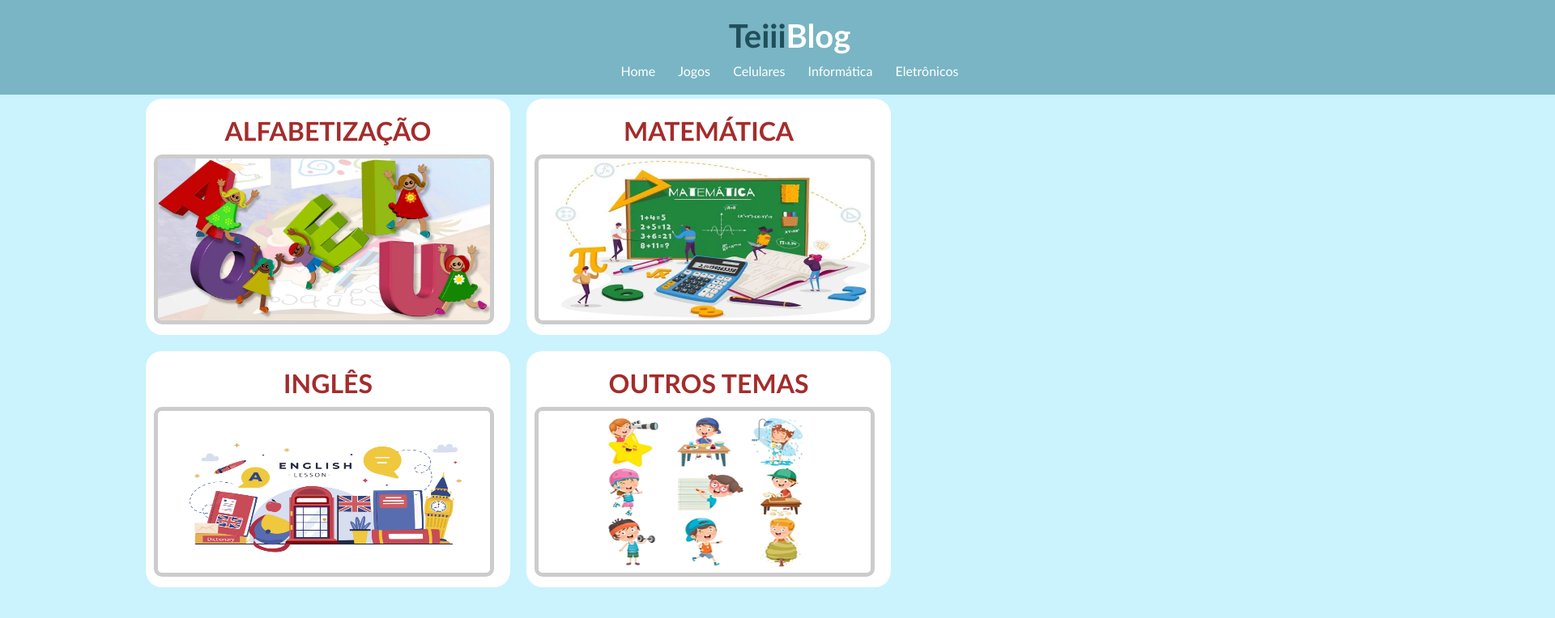
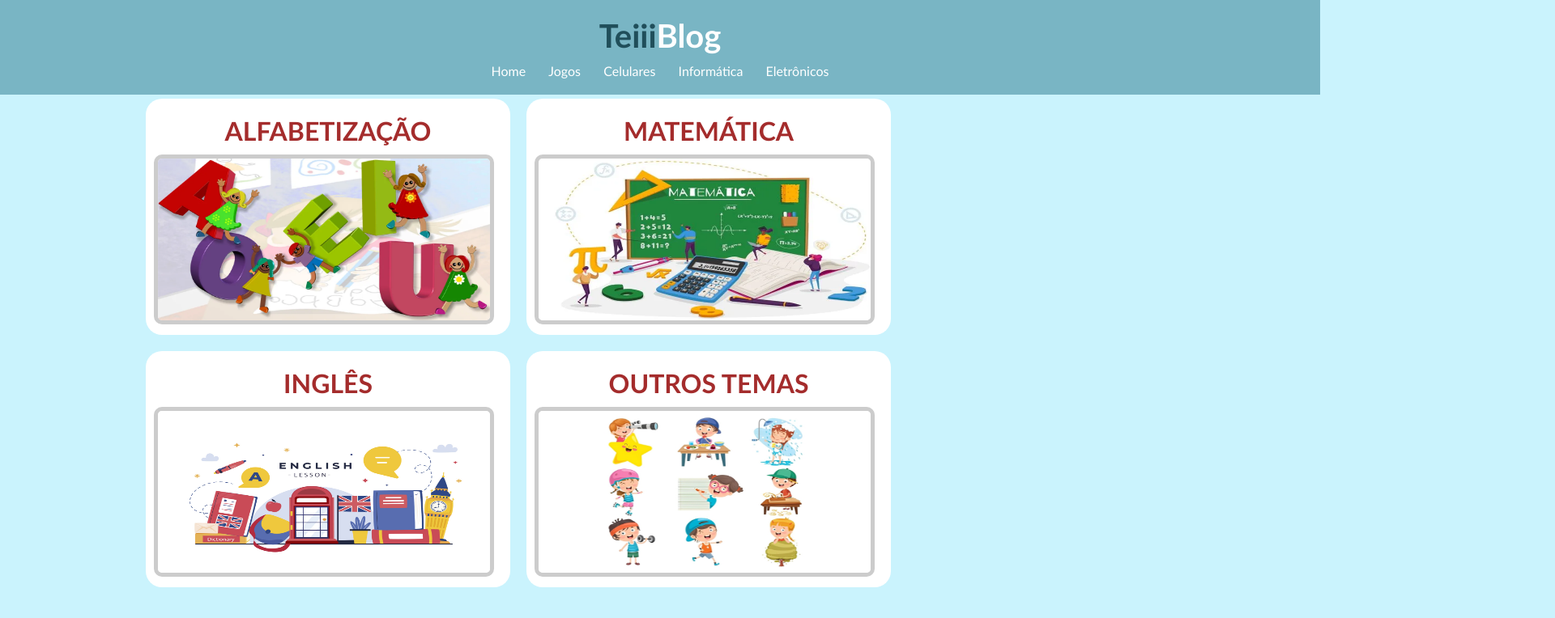
Before and after one commit to JoubertColin/SetListBT, a plain HTML site: page index.html in a window 1280 px wide. Shown: the top 764 px of the page at 81% size, 1920 px wide, since content can reach past the window. Drawn offline with Linux system fonts and the light colour scheme.

Commit message:
Update estilo.css

```diff
--- a/css/estilo.css
+++ b/css/estilo.css
@@ -20,7 +20,7 @@ body {
   padding: 15px;
   text-align: center;
   margin-bottom: -10px;
-  width: 150%;
+  width: 125%;
 }
 
 #area-logo, #area-menu {
```
